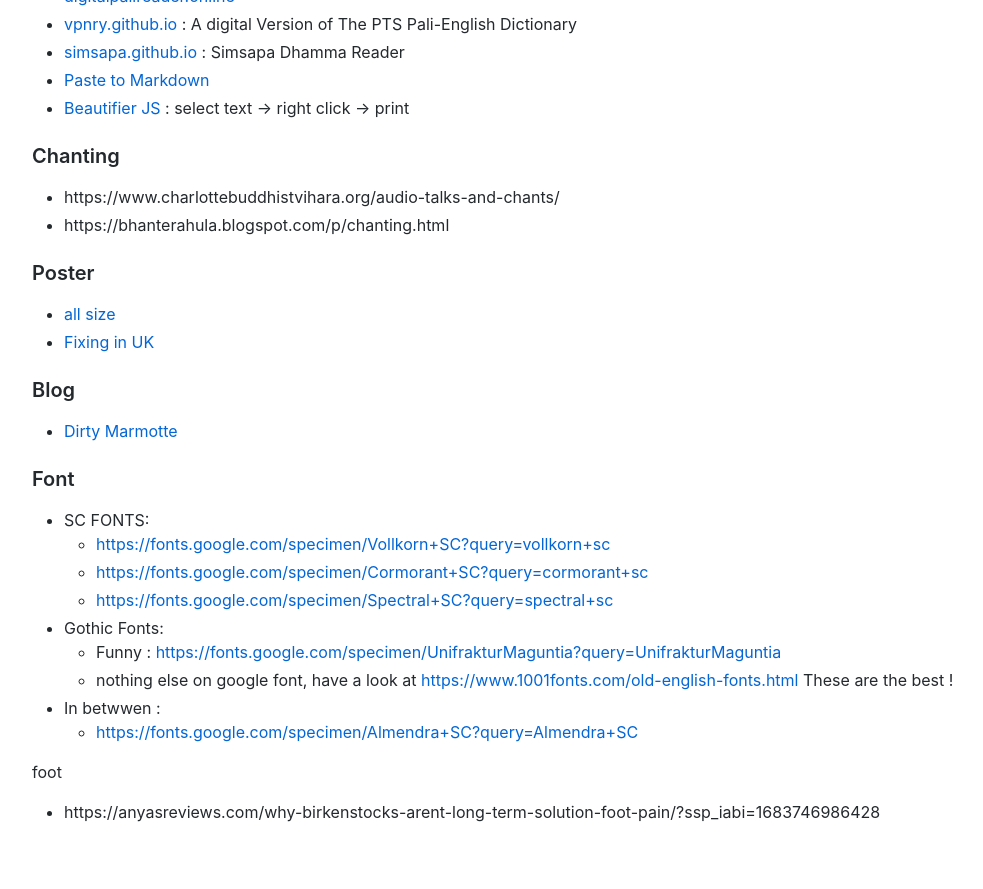
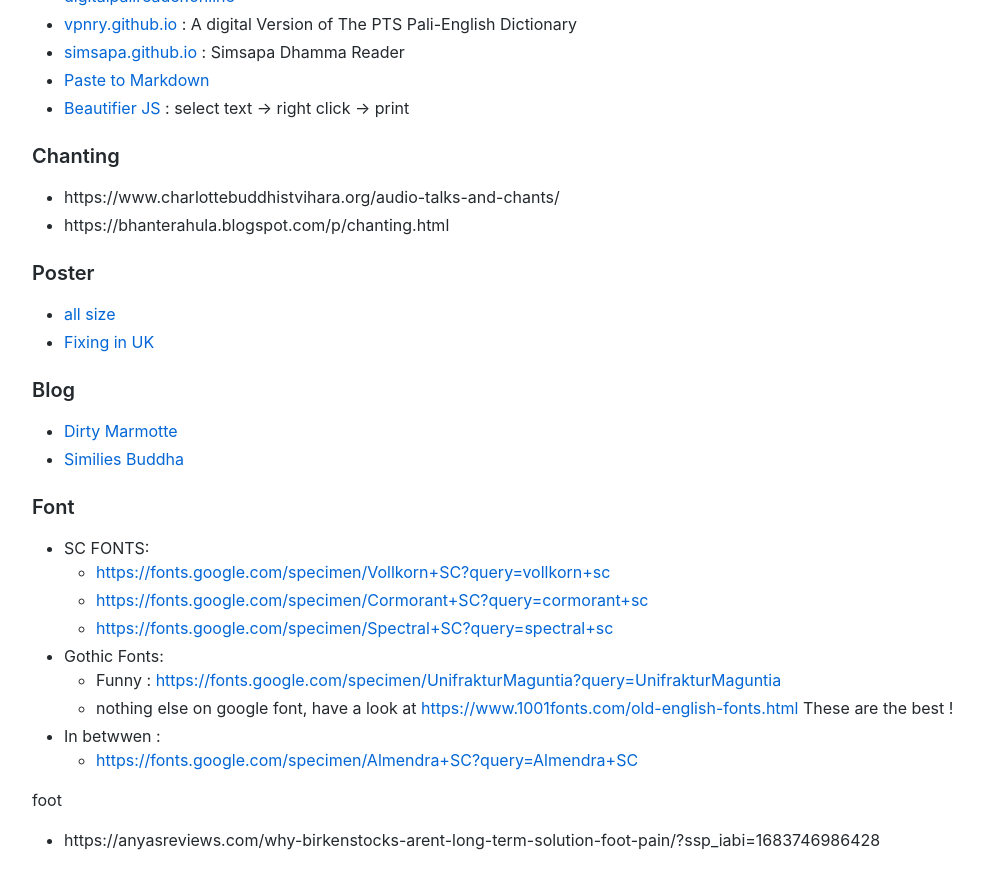
Before and after one commit to cittadhammo/old-personal-website, a Jekyll site: the page built from links.md, in a window 1280 px wide and 900 px high, scrolled down 2373 px. Shown: the top 889 px of the window, without its empty margins (118-1101 px from the left). Built offline with Jekyll 4.4.1, drawn with Linux system fonts in a browser that asks for light colours.

Commit message:
Update links.md

```diff
--- a/links.md
+++ b/links.md
@@ -105,6 +105,7 @@
 ### Blog
 
 - [Dirty Marmotte](http://dirtymarmotte.net/)
+- [Similies Buddha](https://buddhistuniversity.net/content/monographs/similes-of-the-buddha_hecker)
 
 ### Font
 
```
